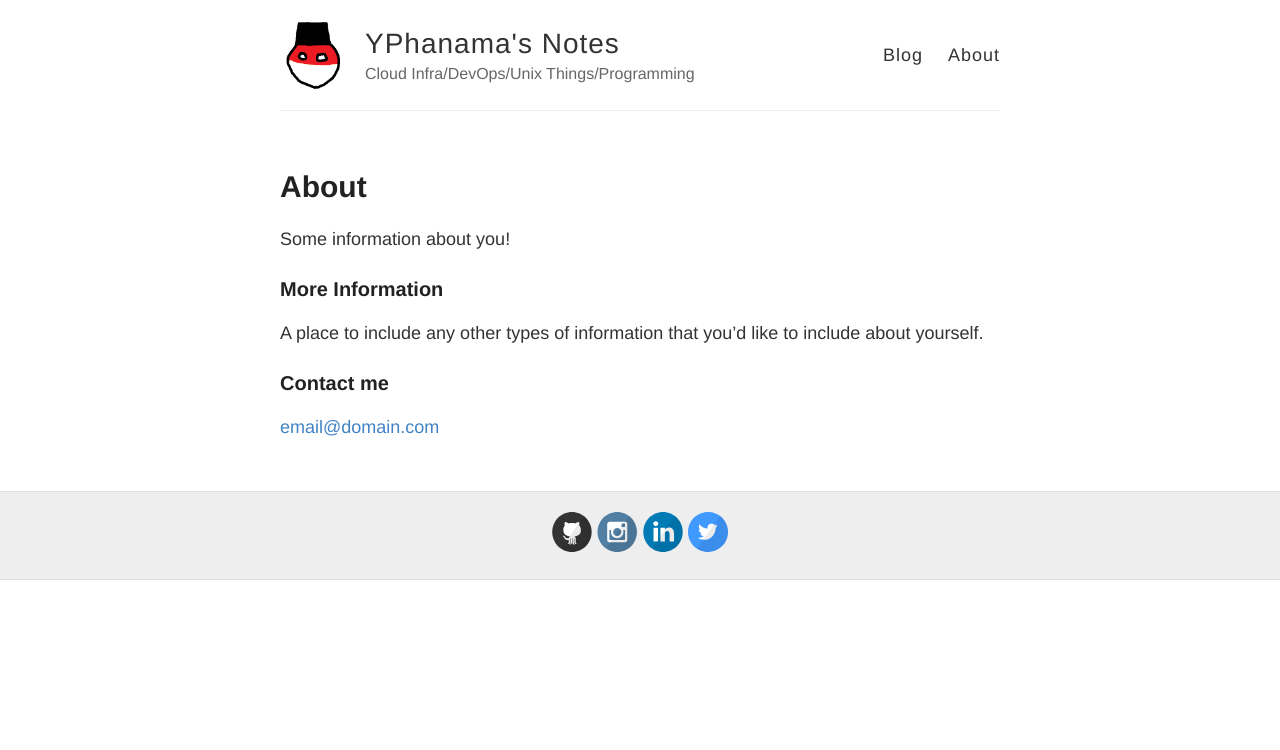
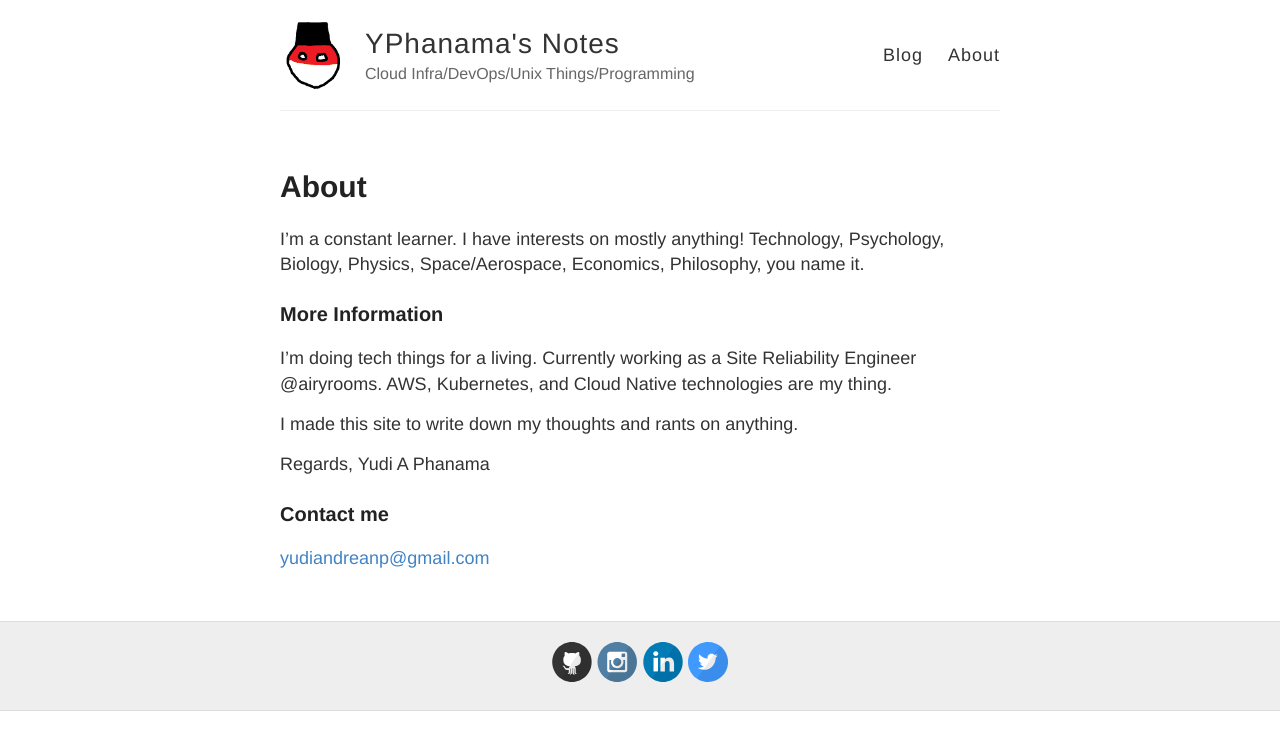
Before and after one commit to phanama/phanama.github.io, a Jekyll site: the page built from about.md, in a window 1280 px wide. Shown: the top 750 px of the page. Built offline with Jekyll 4.4.1, drawn with Linux system fonts in a browser that asks for light colours.

Commit message:
Add about page

```diff
--- a/about.md
+++ b/about.md
@@ -4,12 +4,17 @@ title: About
 permalink: /about/
 ---
 
-Some information about you!
+I’m a constant learner. I have interests on mostly anything! Technology, Psychology, Biology, Physics, Space/Aerospace, Economics, Philosophy, you name it.
 
 ### More Information
 
-A place to include any other types of information that you'd like to include about yourself.
+
+I’m doing tech things for a living. Currently working as a Site Reliability Engineer @airyrooms. AWS, Kubernetes, and Cloud Native technologies are my thing.
+
+I made this site to write down my thoughts and rants on anything.
+
+Regards, Yudi A Phanama
 
 ### Contact me
 
-[email@domain.com](mailto:email@domain.com)
+[yudiandreanp@gmail.com](mailto:yudiandreanp@gmail.com)
```
Also changed, not shown: _posts/2019-6-22-FirstPost.md (+1 -5 lines).
